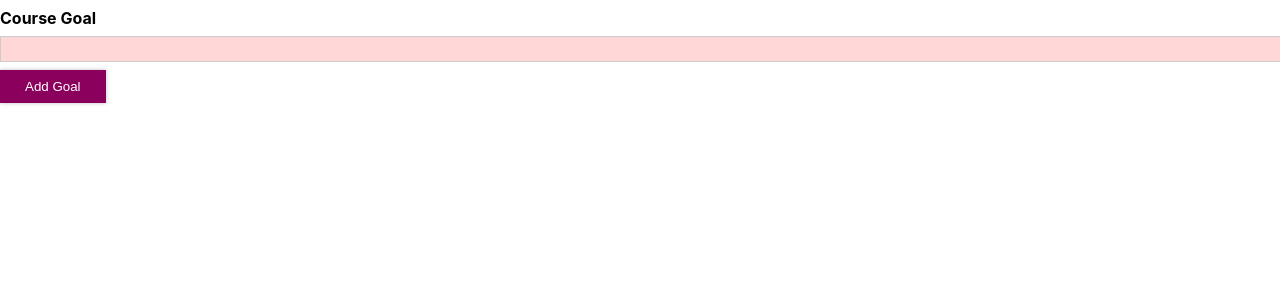
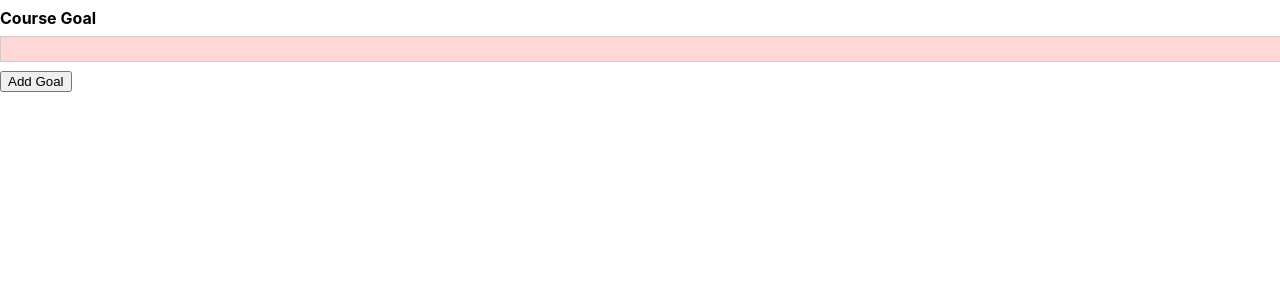
Before and after one commit to GokceKaradumanCicek/react, a React (Create React App) app in the folder styling/: page / in a window 1280 px wide. Shown: the top 300 px of the page. Built offline with nearby package versions, Linux system fonts and the light colour scheme.

Commit message:
using css modules

```diff
--- a/styling/src/UI/Button.js
+++ b/styling/src/UI/Button.js
@@ -1,37 +1,37 @@
-import styled from 'styled-components';
-const Button=styled.button`
- width: 100%
- font: inherit;
- padding: 0.5rem 1.5rem;
- border: 1px solid #8b005d;
- color: white;
- background: #8b005d;
- box-shadow: 0 0 4px rgba(0, 0, 0, 0.26);
- cursor: pointer;
+//import styled from 'styled-components';
+import style from './Button.css';
+// const Button=styled.button`
+//  width: 100%
+//  font: inherit;
+//  padding: 0.5rem 1.5rem;
+//  border: 1px solid #8b005d;
+//  color: white;
+//  background: #8b005d;
+//  box-shadow: 0 0 4px rgba(0, 0, 0, 0.26);
+//  cursor: pointer;
 
-  @media (min-width :768px){
-    width: auto;
-  }
+//   @media (min-width :768px){
+//     width: auto;
+//   }
 
-  &:focus {
-    outline: none;
-  }
+//   &:focus {
+//     outline: none;
+//   }
 
-  &:hover,
-  &:active {
-    background: #ac0e77;
-    border-color: #ac0e77;
-    box-shadow: 0 0 8px rgba(0, 0, 0, 0.26);
-  }
+//   &:hover,
+//   &:active {
+//     background: #ac0e77;
+//     border-color: #ac0e77;
+//     box-shadow: 0 0 8px rgba(0, 0, 0, 0.26);
+//   }
+//`;
 
-`;
-
-// const Button = props => {
-//   return (
-//     <button type={props.type} className="button" onClick={props.onClick}>
-//       {props.children}
-//     </button>
-//   );
-// };
+const Button = props => {
+  return (
+    <button type={props.type} className={style.button} onClick={props.onClick}>
+      {props.children}
+    </button>
+  );
+};
 
 export default Button;
```
